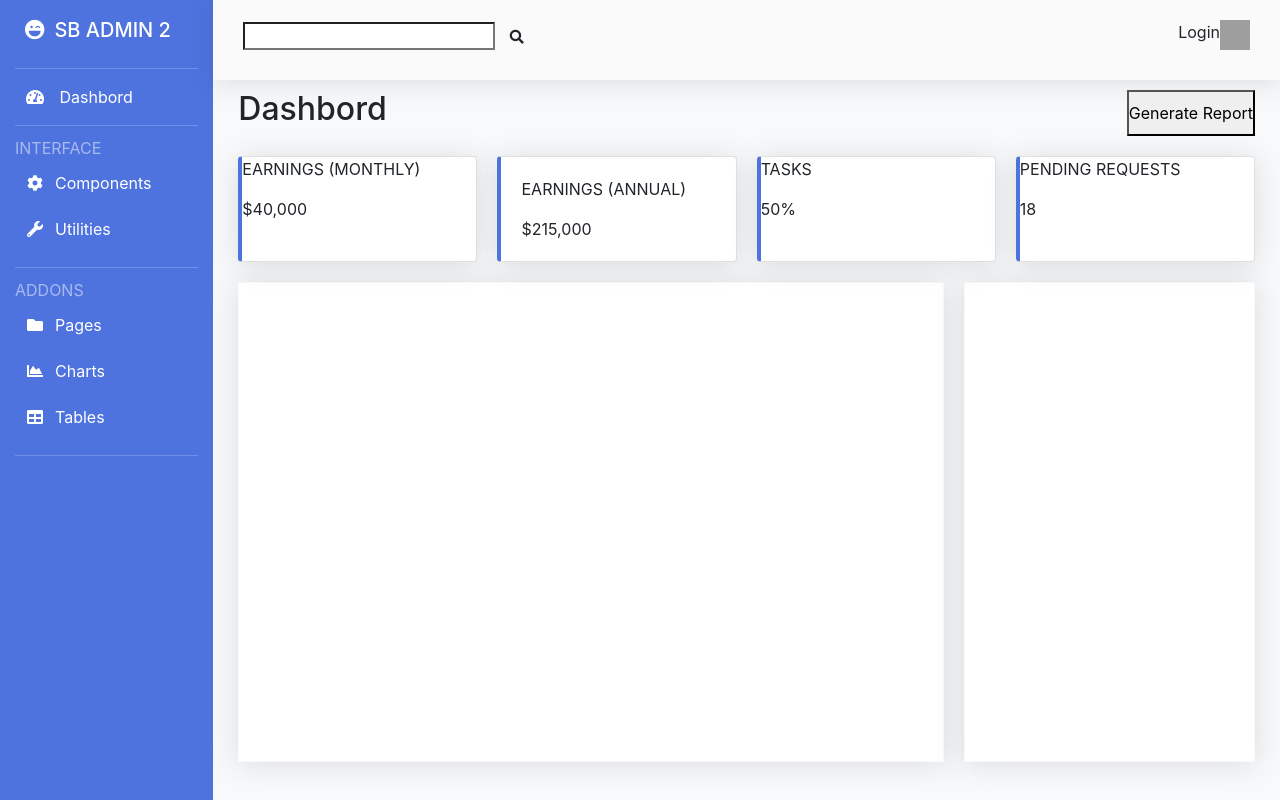
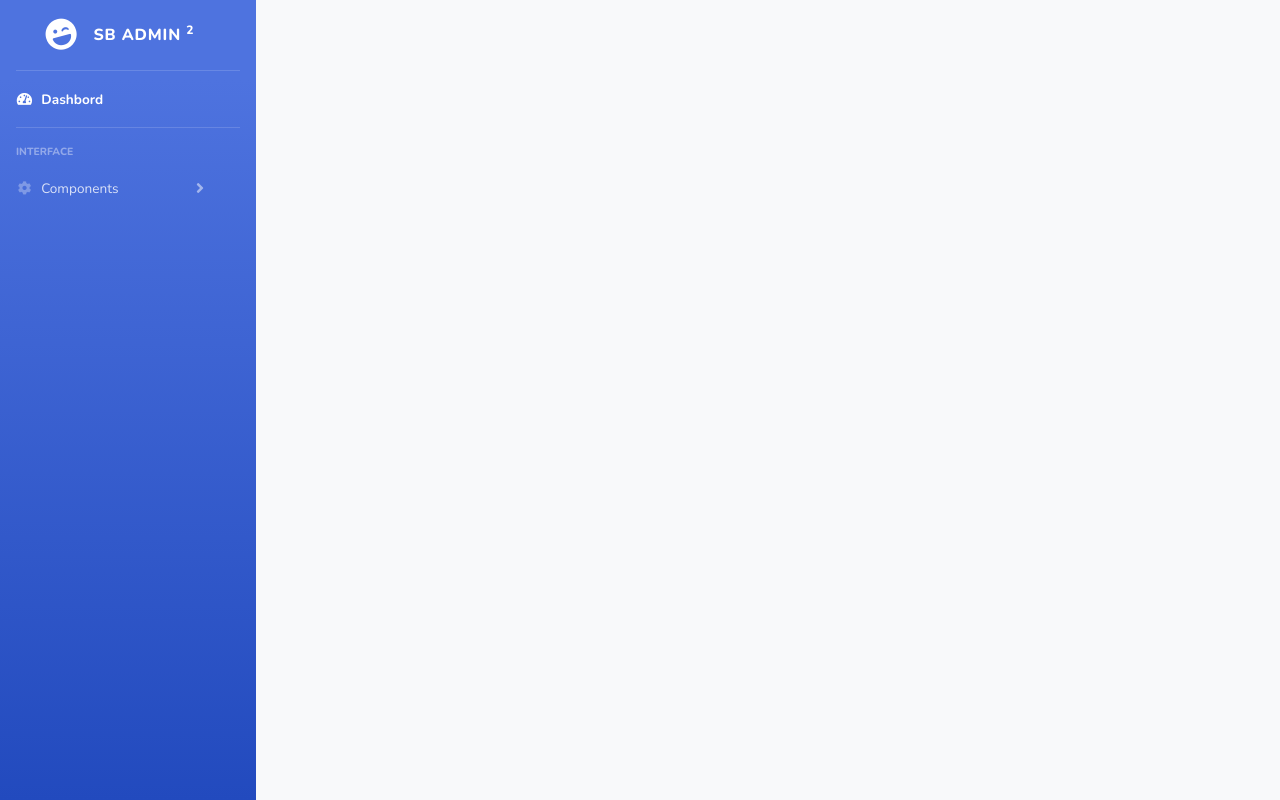
Before and after one commit to nbnguyen1997/AdminBootstrap, a plain HTML site: page index.html in a window 1280 px wide. Drawn offline with nearby package versions, Linux system fonts and the light colour scheme; grey boxes are pictures that could not be loaded.

Commit message:
navbar components

```diff
--- a/index.html
+++ b/index.html
@@ -7,12 +7,46 @@
     <title>Document</title>
 
     <link rel="stylesheet" href="https://use.fontawesome.com/releases/v5.7.0/css/all.css">
-    <link rel="stylesheet" href="https://maxcdn.bootstrapcdn.com/bootstrap/4.0.0/css/bootstrap.min.css">
+    <link rel="stylesheet" href="https://maxcdn.bootstrapcdn.com/bootstrap/4.5.2/css/bootstrap.min.css">
     <link rel="stylesheet" href="style.css">
+    <link href="https://fonts.googleapis.com/css2?family=Nunito:ital,wght@0,200;0,300;0,400;0,600;0,700;0,800;0,900;1,200;1,300;1,400;1,600;1,700;1,800;1,900&display=swap" rel="stylesheet">
 </head>
 
 <body>
-    <div class="display_flex">
+    <div class="wrapper">
+        <ul class="navbar-nav bg-gradient-primary sidebar sidebar-dark accordion" role="navigation">
+            <a class="sidebar-brand d-flex align-items-center justify-content-center" href="index.html">
+                <div class="sidebar-brand-icon rotate-n-15">
+                    <i class="fas fa-laugh-wink"></i>
+                </div>
+                <div class="sidebar-brand-text mx-3">SB Admin <sup>2</sup></div>
+            </a>
+            <hr class="sidebar-divider my-0">
+            <li class="nav-item active">
+                <a class="nav-link" href="index.html">
+                    <i class="fas fa-fw fa-tachometer-alt"></i>
+                    <span>Dashbord</span>
+                </a>
+            </li>
+            <hr class="sidebar-divider">
+            <div class="sidebar-heading">
+                Interface
+            </div>
+            <li class="nav-item">
+                <a class="nav-link collapsed" href="#" data-toggle="collapse" data-target="#collapseTwo" aria-expanded="false" aria-controls="collapseTwo">
+                    <i class="fas fa-fw fa-cog"> </i>
+                    <span>Components</span>
+                </a>
+                <div class="collapse" id="collapseTwo">
+
+                </div>
+            </li>
+        </ul>
+        <div class="d-flex flex-column">
+
+        </div>
+    </div>
+    <!-- <div class="display_flex">
         <nav class="col-2">
             <ul class="wrapper_nav">
                 <li>
@@ -85,10 +119,20 @@
                 </div>
             </div>
         </main>
-    </div>
-    <script src="https://stackpath.bootstrapcdn.com/bootstrap/4.5.2/js/bootstrap.min.js"></script>
+    </div> -->
     <script src="https://code.jquery.com/jquery-3.5.1.slim.min.js"></script>
     <script src="https://cdn.jsdelivr.net/npm/popper.js@1.16.1/dist/umd/popper.min.js"></script>
+    <script src="https://stackpath.bootstrapcdn.com/bootstrap/4.5.2/js/bootstrap.min.js"></script>
+
+
+    <!-- jQuery library -->
+    <!-- <script src="https://ajax.googleapis.com/ajax/libs/jquery/3.5.1/jquery.min.js"></script> -->
+
+    <!-- Popper JS -->
+    <!-- <script src="https://cdnjs.cloudflare.com/ajax/libs/popper.js/1.16.0/umd/popper.min.js"></script> -->
+
+    <!-- Latest compiled JavaScript -->
+    <!-- <script src="https://maxcdn.bootstrapcdn.com/bootstrap/4.5.2/js/bootstrap.min.js"></script> -->
 </body>
 
 </html>
--- a/style.css
+++ b/style.css
@@ -3,98 +3,154 @@
     padding: 0;
 }
 
+html {
+    font-size: 16px;
+    line-height: 1.15;
+}
+
+@import url('https://fonts.googleapis.com/css2?family=Nunito:ital,wght@0,400;1,800&display=swap');
 body {
     background: #f8f9fa;
+    font-family: 'Nunito', sans-serif;
 }
 
-ul {
-    display: block;
-    list-style-type: none;
-}
-
-nav {
-    background-color: #4e73df;
-    color: #fff;
-    height: 100vh;
-}
-
-.wrapper_nav>li {
-    padding: 10px 0px;
-    border-bottom: solid rgba(255, 255, 255, 0.2) 1px;
-}
-
-.display_flex {
+#wrapper {
     display: flex;
 }
 
-.list_item {
-    color: rgba(255, 255, 255, .5);
+.bg-gradient-primary {
+    background-color: #4e73df;
+    background-image: linear-gradient(180deg, #4e73df 10%, #224abe 100%);
+    background-size: cover;
 }
 
-.list_item>ul>li {
-    color: #fff;
-    margin-bottom: 10px;
-    margin-top: 5px;
+.sidebar {
+    width: 6.5rem;
+    min-height: 100vh;
 }
 
-.img_login {
-    width: 30px;
-    height: 30px;
+.sidebar-dark .sidebar-brand {
+    color: #fff;
 }
 
-header {
-    padding: 20px 30px;
-    margin: 0 -15px;
-    justify-content: space-between;
-    background-color: rgba(255, 255, 255, .2);
+.sidebar .sidebar-brand {
+    height: 4.375rem;
+    text-decoration: none;
+    font-size: 1rem;
+    font-weight: 800;
+    padding: 1.5rem 1rem;
+    text-align: center;
+    text-transform: uppercase;
+    letter-spacing: .05rem;
+    z-index: 1;
 }
 
-.title {
-    justify-content: space-between;
-    margin: 10px;
+.rotate-n-15 {
+    transform: rotate(-15deg);
 }
 
-.shadow {
-    box-shadow: 0 .15rem 1.75rem 0 rgba(58, 59, 69, .15);
+.sidebar .sidebar-brand .sidebar-brand-text {
+    display: none;
 }
 
-.fas {
-    margin: 10px;
+.sidebar-dark hr.sidebar-divider {
+    border-top: 1px solid rgba(255, 255, 255, .15);
 }
 
-.card {
-    margin: 10px;
+.sidebar hr.sidebar-divider {
+    margin: 0 1rem 1rem;
 }
 
-.cards {
-    justify-content: space-around;
+.sidebar .nav-item {
+    position: relative;
 }
 
-.grid {
-    display: grid;
-    grid-template-columns: repeat(4, 25%);
+.sidebar-dark .nav-item.active .nav-link i {
+    color: #fff;
 }
 
-.chart1,
-.chart2 {
-    border: solid #f8f9fa 1px;
-    height: 60vh;
-    background-color: #fff;
-    box-shadow: rgba(216, 216, 216, 0.733);
-    margin: 10px;
+.sidebar-dark .nav-item.active .nav-link {
+    color: #fff;
 }
 
-.content {
-    display: grid;
-    grid-template-columns: 70% 30%;
+.sidebar .nav-item .nav-link {
+    text-align: center;
+    padding: .75rem 1rem;
+    width: 6.5rem;
 }
 
-.item {
-    border-left: .25rem solid #4e73df;
+.sidebar .nav-item.active .nav-link {
+    font-weight: 700;
 }
 
-.card-body {
-    flex: 1 1 auto;
-    min-height: 1px;
-    padding: 1.25rem;
+.sidebar .sidebar-heading {
+    color: rgba(255, 255, 255, .4);
+    text-align: center;
+    padding: 0 1rem;
+    font-weight: 800;
+    font-size: .65rem;
 }
+
+.sidebar-dark .nav-item .nav-link i {
+    color: rgba(255, 255, 255, .3);
+}
+
+.sidebar-dark .nav-item .nav-link {
+    color: rgba(255, 255, 255, .8);
+}
+
+.dropdown .dropdown-menu .dropdown-header,
+.sidebar .sidebar-heading,
+.text-uppercase {
+    text-transform: uppercase!important;
+}
+
+.fa-cog:before {
+    content: "\f013";
+}
+
+@media (min-width: 768px) {
+    .sidebar {
+        width: 16rem!important;
+    }
+    .sidebar .sidebar-brand .sidebar-brand-text {
+        display: inline;
+    }
+    .sidebar .sidebar-brand .sidebar-brand-icon i {
+        font-size: 2rem;
+    }
+    .sidebar .nav-item .nav-link i {
+        font-size: .85rem;
+        margin-right: .25rem;
+    }
+    .sidebar .nav-item .nav-link span {
+        font-size: .85rem;
+        display: inline;
+    }
+    .sidebar .nav-item .nav-link {
+        display: block;
+        width: 100%;
+        text-align: left;
+        padding: 1rem;
+        width: 14rem;
+    }
+    .sidebar .sidebar-heading {
+        text-align: left;
+    }
+    .sidebar .nav-item .nav-link[data-toggle=collapse].collapsed::after {
+        content: '\f105';
+    }
+    .sidebar-dark .nav-item .nav-link[data-toggle=collapse]::after {
+        color: rgba(255, 255, 255, .5);
+    }
+    .sidebar .nav-item .nav-link[data-toggle=collapse]::after {
+        width: 1rem;
+        text-align: center;
+        float: right;
+        vertical-align: 0;
+        border: 0;
+        font-weight: 900;
+        content: '\f107';
+        font-family: 'Font Awesome 5 Free';
+    }
+}
```
